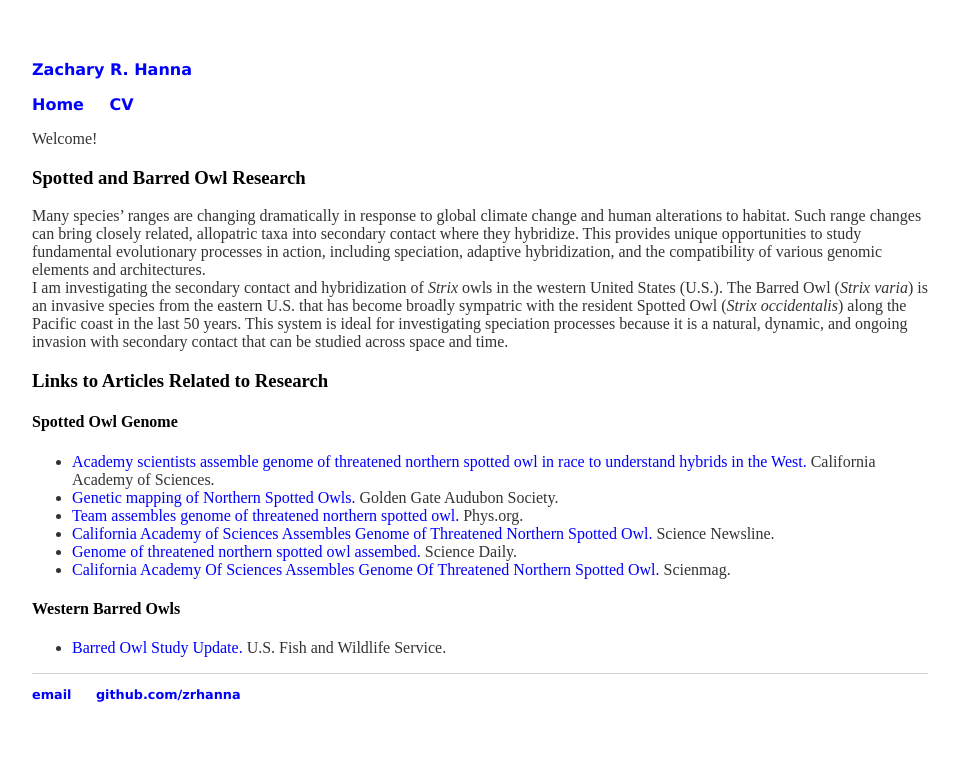
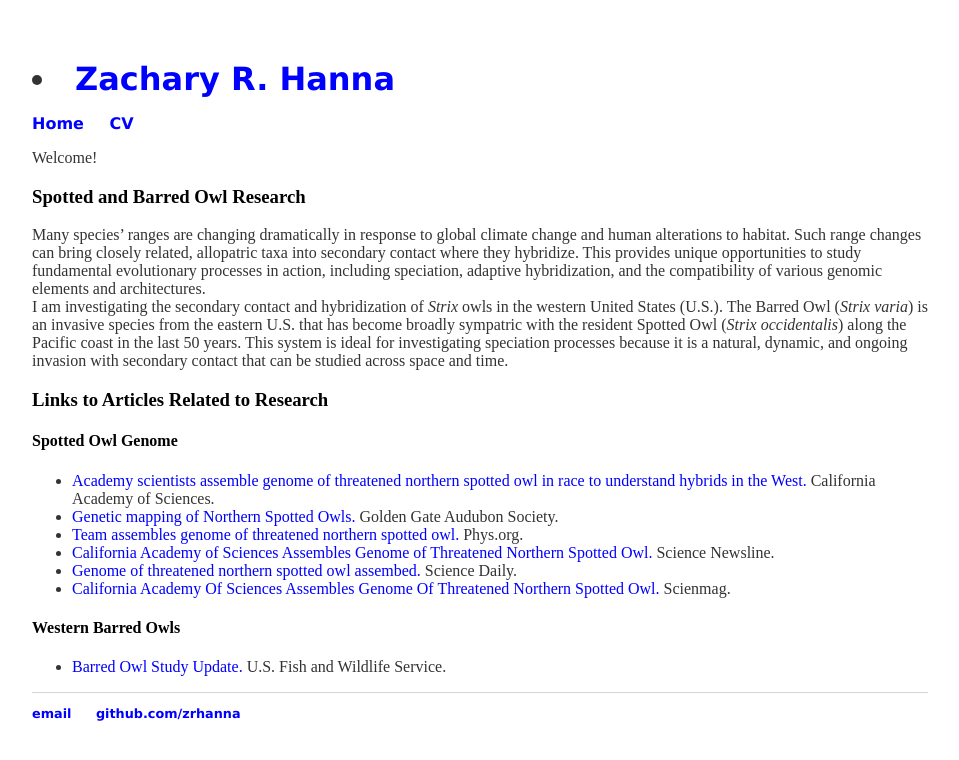
Before and after one commit to zacharyhanna/zacharyhanna.github.io, a Jekyll site: the page built from index.md, in a window 1280 px wide. Shown: the top 760 px of the page, without its empty margins (160-1119 px from the left). Built offline with Jekyll 4.4.1, drawn with Linux system fonts in a browser that asks for light colours.

Commit message:
Update default.html

```diff
--- a/_layouts/default.html
+++ b/_layouts/default.html
@@ -6,17 +6,16 @@
 			<link rel="stylesheet" type="text/css" href="/css/main.css">
 			{% seo %}
 		</head>
+		<h1>
+			<li><a href="/">Zachary R. Hanna</a></li>
+		</h1>
 		<body>
 			<nav>
 	    		<ul>
-	        		<li><a href="/">Zachary R. Hanna</a></li>
-		        	<!--<li><a href="/about">About</a></li>-->
-				<p style="text-align:right">
 				<li><a href="/">Home</a></li>
 		        	<!--<li><a href="/about">About</a></li>-->
 	        		<li><a href="/cv">CV</a></li>
 	        		<!--<li><a href="/blog">Blog</a></li>-->
-				</p>
 	    		</ul>
 			</nav>
 			<div class="container">
```
